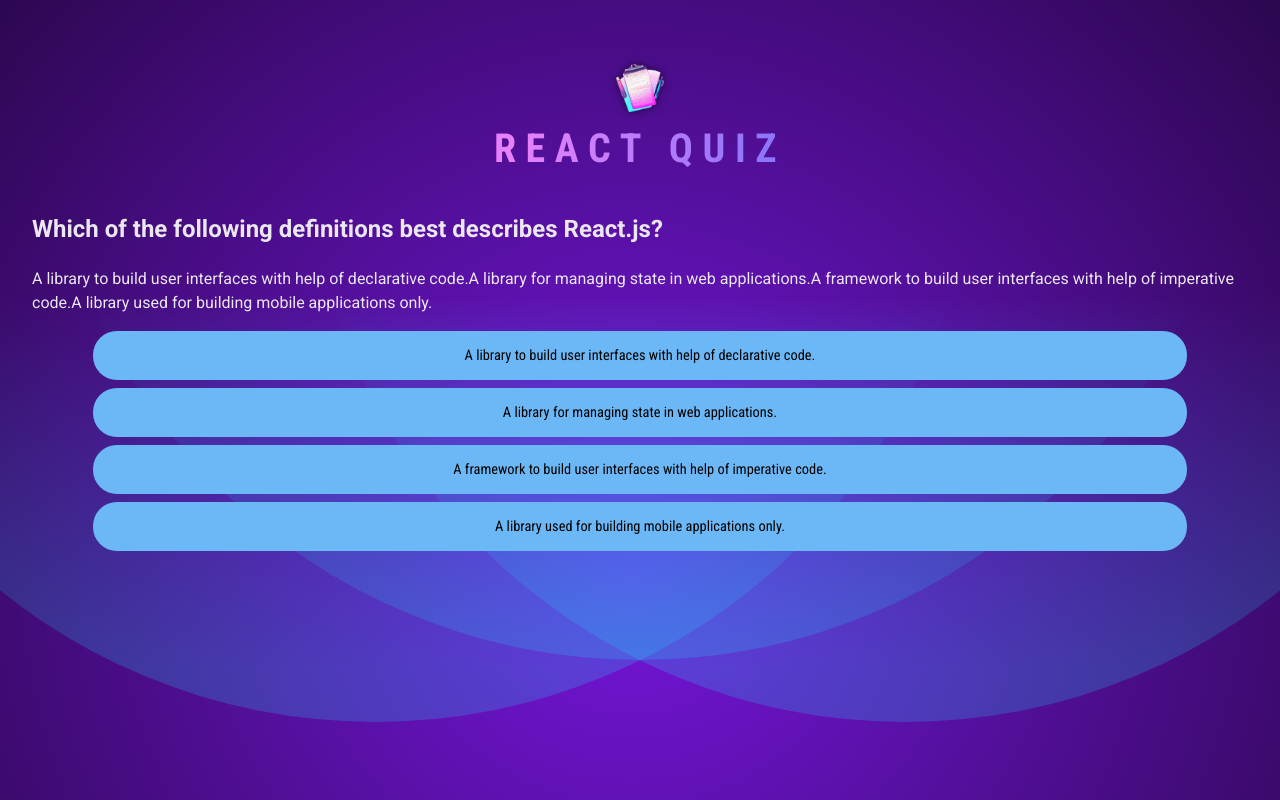
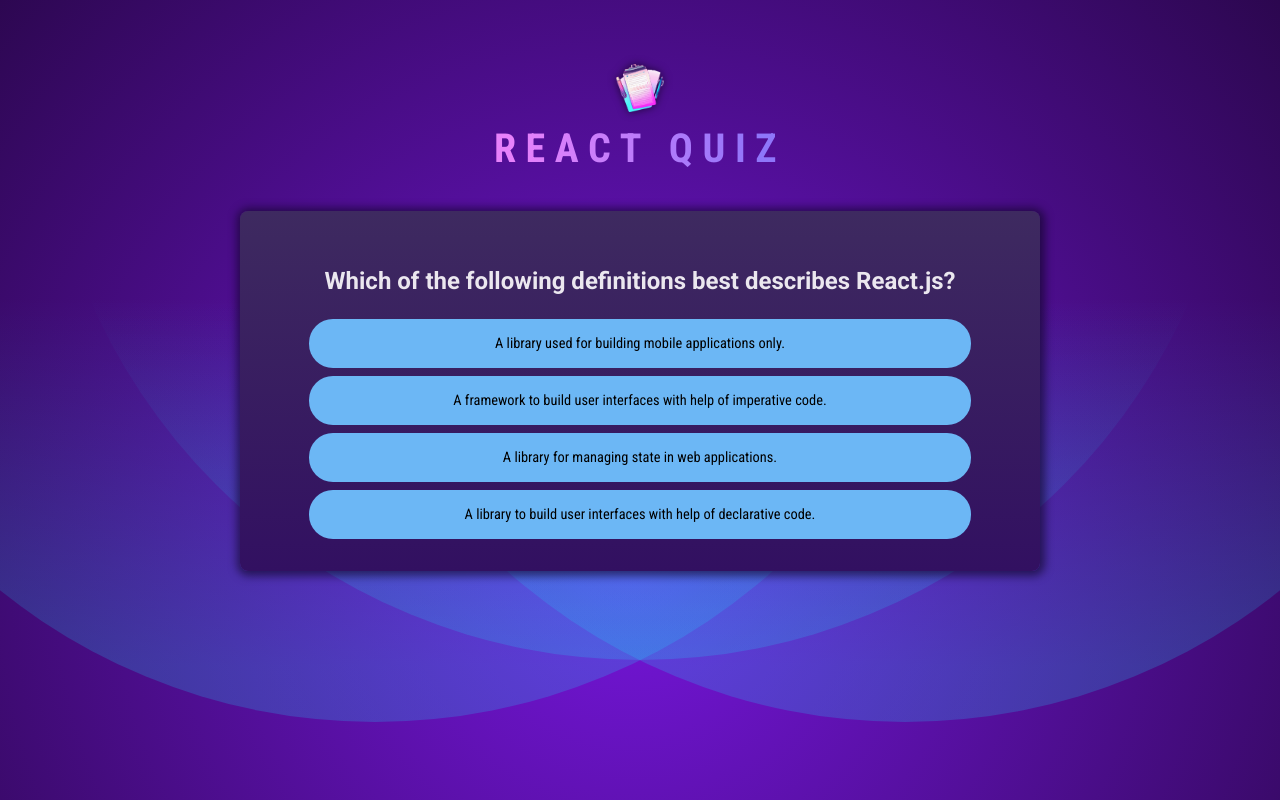
Before and after one commit to deivydaskim/basic-react-quiz, a React (Vite) app: page / in a window 1280 px wide. Built offline with nearby package versions, Linux system fonts and the light colour scheme.

Commit message:
add shuffling answers, summary after finishing quiz

```diff
--- a/src/components/Quiz.jsx
+++ b/src/components/Quiz.jsx
@@ -1,10 +1,20 @@
 import { useState } from 'react';
 
+import quizCompleteImg from '../assets/quiz-complete.png';
 import QUESTIONS from '../questions';
+
+function shuffleArray(array) {
+  for (let i = array.length - 1; i > 0; i--) {
+    const j = Math.floor(Math.random() * (i + 1));
+    [array[i], array[j]] = [array[j], array[i]];
+  }
+  return array;
+}
 
 const Quiz = () => {
   const [userAnswers, setUserAnswers] = useState([]);
   const activeQuestionIndex = userAnswers.length;
+  const quizIsComplete = activeQuestionIndex === QUESTIONS.length;
 
   function HandleSelectAnswer(selectedAnswer) {
     setUserAnswers((prevAnswers) => {
@@ -12,17 +22,32 @@
     });
   }
 
+  if (quizIsComplete) {
     return (
+      <div id="summary">
+        <img src={quizCompleteImg} alt="Quiz completed" />
+        <h2>Quiz Completed</h2>
+      </div>
+    );
+  }
+
+  const shuffeledAnswers = [...QUESTIONS[activeQuestionIndex].answers];
+  shuffleArray(shuffeledAnswers);
+
+  return (
+    <div id="quiz">
       <div id="questions">
         <h2>{QUESTIONS[activeQuestionIndex].text}</h2>
-      <p>{QUESTIONS[activeQuestionIndex].answers}</p>
         <ul id="answers">
-        {QUESTIONS[activeQuestionIndex].answers.map((answer) => (
+          {shuffeledAnswers.map((answer) => (
             <li key={answer} className="answer">
-            <button onClick={() => HandleSelectAnswer(answer)}>{answer}</button>
+              <button onClick={() => HandleSelectAnswer(answer)}>
+                {answer}
+              </button>
             </li>
           ))}
         </ul>
+      </div>
     </div>
   );
 };
```
Lines whose indentation alone changed are shown as unchanged.
